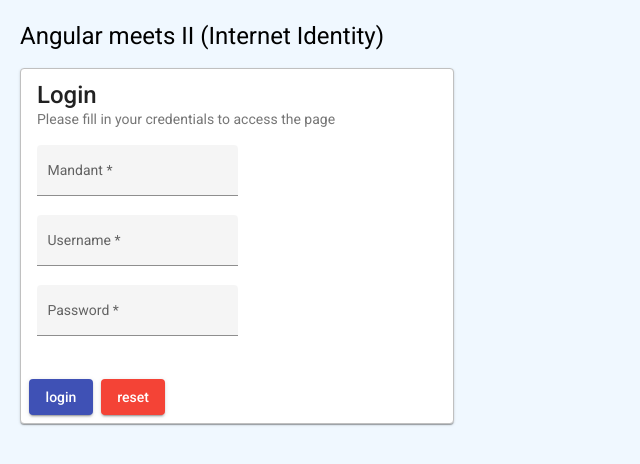
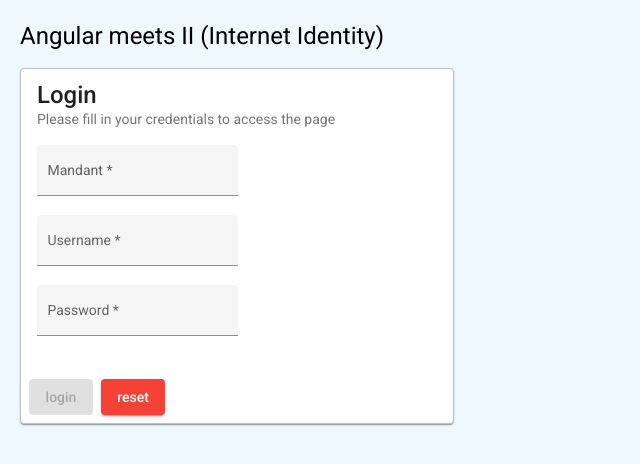
Before and after one commit to samlinux/angularMeetsII, an Angular app: page /login in a window 1280 px wide. Shown: the top 464 px of the page, without its empty margins (0-640 px from the left). Built offline with nearby package versions, Linux system fonts and the light colour scheme.

Commit message:
add basic form validation

```diff
--- a/src/app/login/login.component.html
+++ b/src/app/login/login.component.html
@@ -7,7 +7,7 @@
     <form [formGroup]="form">
       <mat-form-field appearance="fill">
         <mat-label>Mandant</mat-label>
-        <input matInput placeholder="mandant" formControlName="mandant" />
+        <input matInput placeholder="mandant" formControlName="mandant" required />
       </mat-form-field>
 
       <mat-form-field appearance="fill">
@@ -27,7 +27,7 @@
     </form>
   </mat-card-content>
   <mat-card-actions>
-    <button mat-raised-button color="primary" (click)="login()">login</button>
+    <button [disabled]="form.invalid" mat-raised-button color="primary" (click)="login()">login</button>
     <button mat-raised-button color="warn" (click)="reset()">reset</button>
   </mat-card-actions>
 </mat-card>
```
